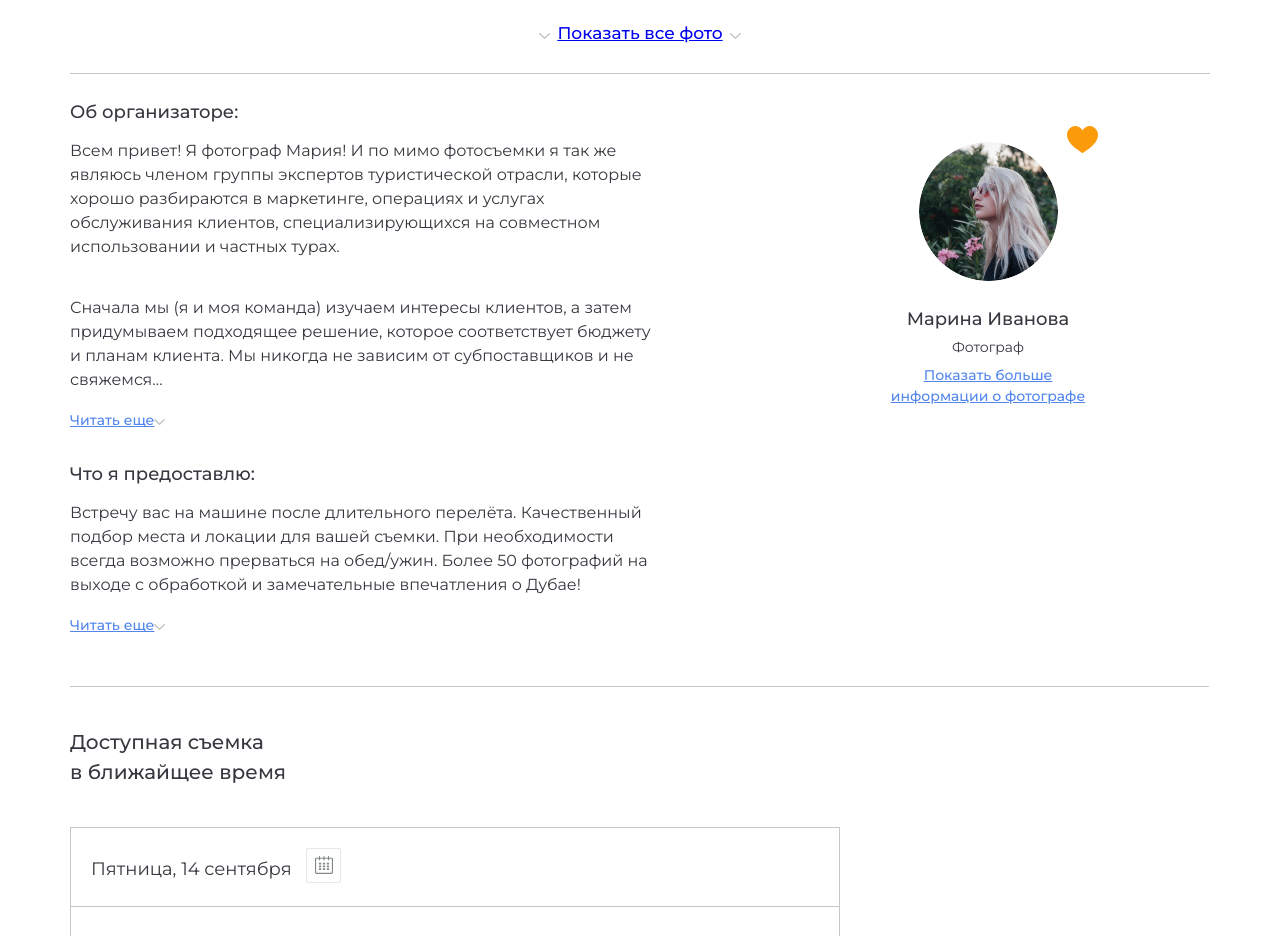
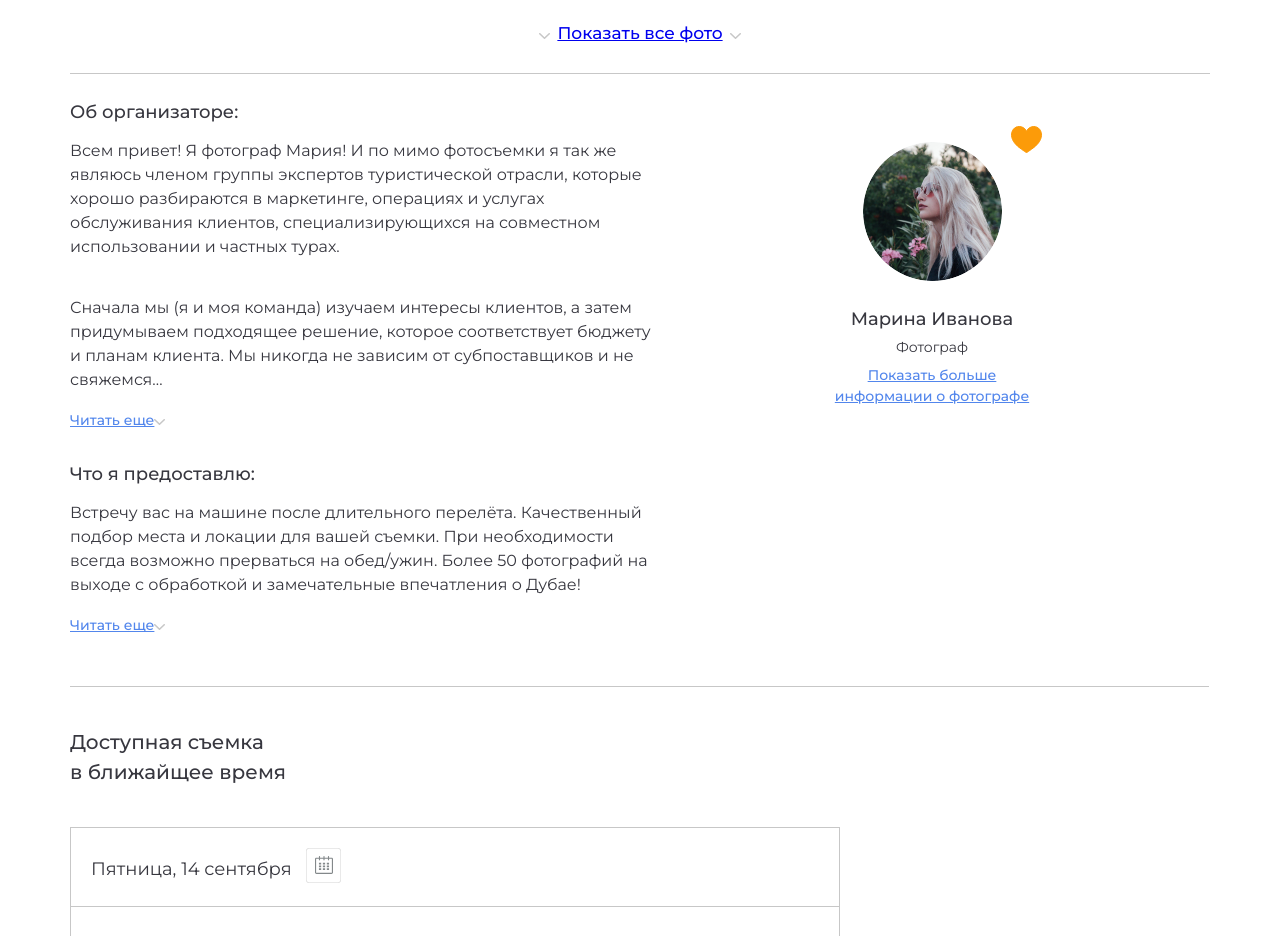
Before and after one commit to 8807010/HELYFLY, a React (Create React App) app: page / in a window 1280 px wide. Shown: the part 2060-2996 px from the top of the page. Built offline with nearby package versions, Linux system fonts and the light colour scheme.

Commit message:
correct code

```diff
--- a/src/components/blocks/photographer/Photographer.module.scss
+++ b/src/components/blocks/photographer/Photographer.module.scss
@@ -17,7 +17,7 @@
     order: 1;
     margin: 62px auto;
     @media screen and (min-width: 1280px) {
-        margin-right: 112px;
+        // margin-right: 112px;
     }
 
 }
--- a/src/components/blocks/photosession/Photosession.module.scss
+++ b/src/components/blocks/photosession/Photosession.module.scss
@@ -3,9 +3,12 @@
 
 .container {
     @extend %container;
+}
+
 .inner {
     position: relative;
 }
+
 .title {
     @include text(28px, 400, 34px);
     color: $textColor;
@@ -28,6 +31,7 @@
 
     }
 }
+
 .photosessionImg {
     max-width: 100%;
     @media screen and (min-width: 768px) {
@@ -38,6 +42,7 @@
     }
 
 }
+
 .text {
     @include text(14px, 400, 20px);
     color: $textColor;
@@ -51,6 +56,7 @@
         }
 
 }
+
 .photosessionPrice {
     padding-top: 25px;
     padding-bottom: 38px;
@@ -65,6 +71,7 @@
         max-width: 570px;
     }
 }
+
 .wrapper {
     @media screen and (min-width: 1280px) {
         display: flex;
@@ -72,18 +79,17 @@
         padding-top: 71px;
     }
 }
+
 .photoImg {
     width: 554px;
     height: 374px;
-
 }
 
 .img {
     display: none;
     @media screen and (min-width: 1280px) {
         display: block;
+        width: 554px;
+        height: 374px;
     }
 }
-
-
-}
```
Lines whose indentation alone changed are shown as unchanged.
